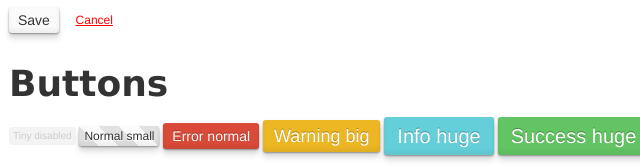
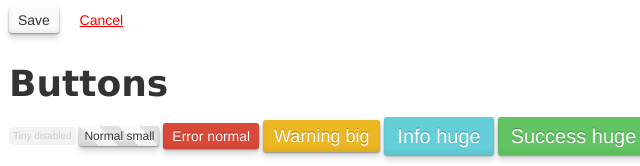
Before and after one commit to DeLaGuardo/maxmertkit, a plain HTML site: page index.html in a window 1280 px wide. Shown: the part 1650-1816 px from the top of the page, 31-671 px from the left. Drawn offline with Linux system fonts and the light colour scheme.

Commit message:
index.html

```diff
--- a/index.html
+++ b/index.html
@@ -263,7 +263,7 @@
 						</span>
 
 						<label></label>
-						<a class="-btn">Save</a>&nbsp;&nbsp;&nbsp;<a class="-btn -error- -unstyled- _small">Cancel</a>
+						<a class="-btn">Save</a>&nbsp;&nbsp;&nbsp;<a class="-btn -error- -unstyled-">Cancel</a>
 
 					</form>
 				</div>
```
